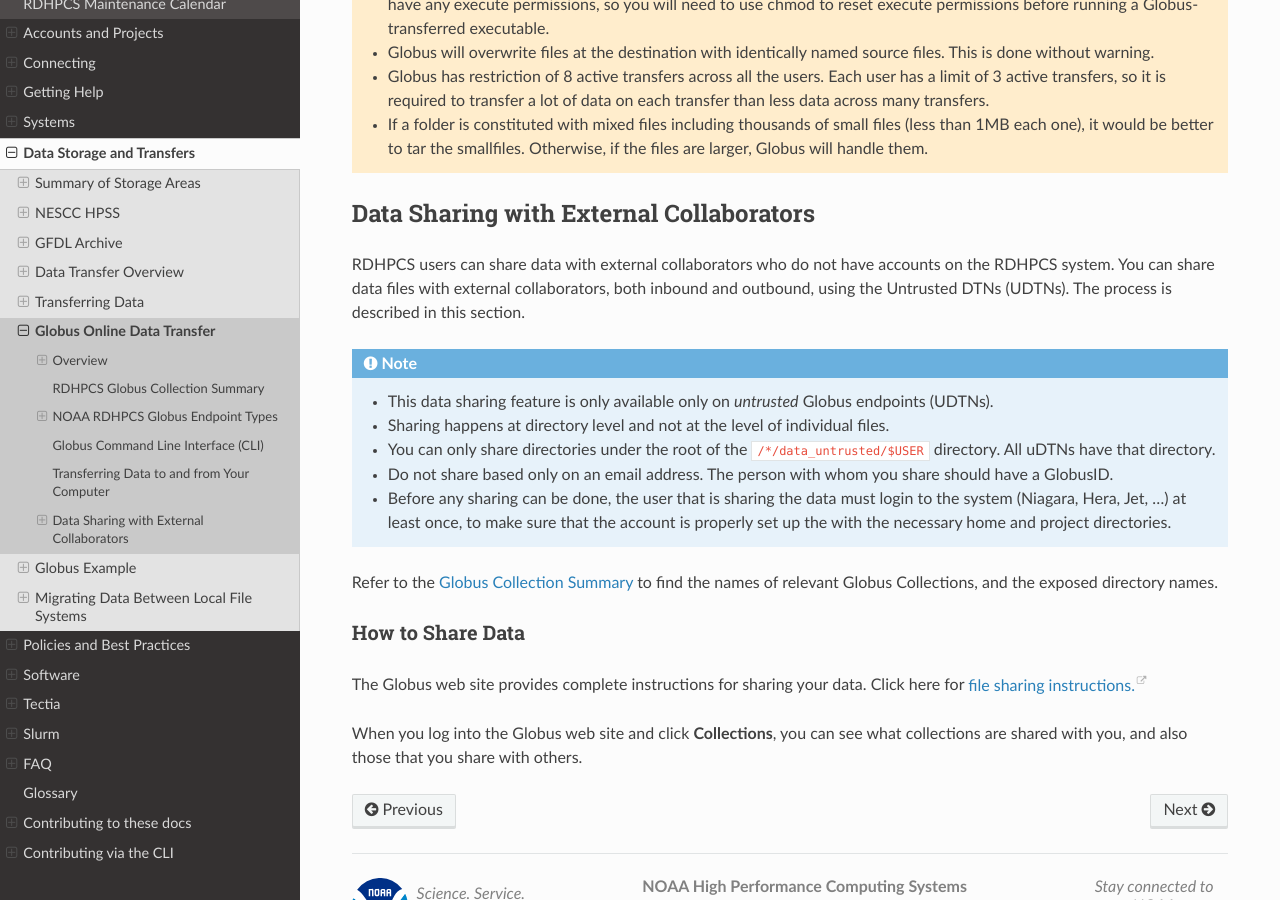
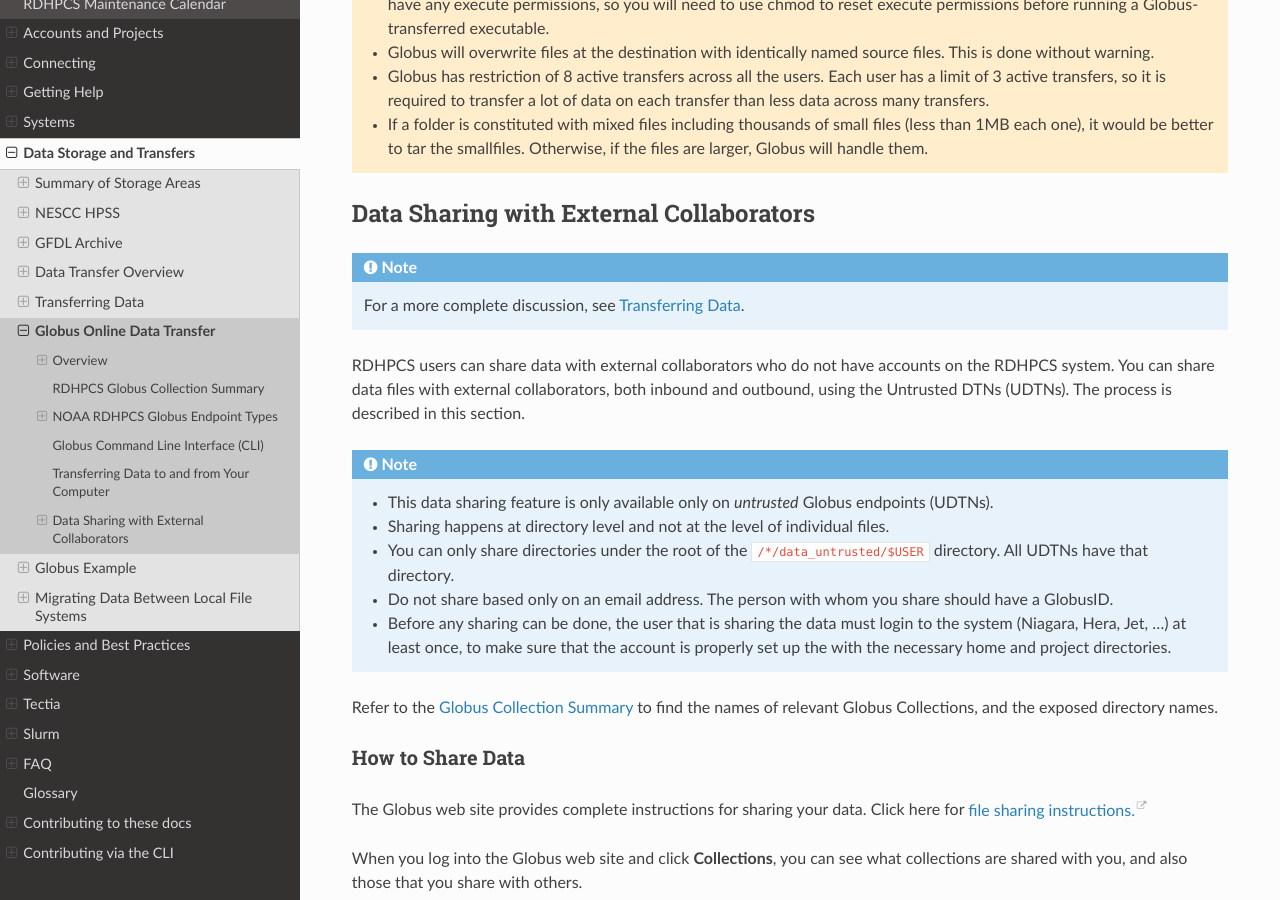
Before and after one commit to NOAA-RDHPCS/noaa-rdhpcs.github.io, a Sphinx documentation site: the page built from source/data/globus_online_data_transfer.rst, in a window 1280 px wide and 900 px high, scrolled down 3041 px. Built offline with Sphinx 7.4.7 and the Read the Docs theme 3.1.0, drawn with Linux system fonts in a browser that asks for light colours.

Commit message:
accepting your suggestion

```diff
--- a/source/data/globus_online_data_transfer.rst
+++ b/source/data/globus_online_data_transfer.rst
@@ -251,6 +251,10 @@ Endpoint.
 Data Sharing with External Collaborators
 ========================================
 
+.. Note::
+
+  For a more complete discussion, see :ref:`transferring-data`.
+
 RDHPCS users can share data with external collaborators who do not have
 accounts on the RDHPCS system. You can share data files with external
 collaborators, both inbound and outbound, using the Untrusted DTNs (UDTNs). The
@@ -260,7 +264,7 @@ process is described in this section.
 
   * This data sharing feature is only available only on *untrusted* Globus endpoints (UDTNs).
   * Sharing happens at directory level and not at the level of individual files.
-  * You can only share directories under the root of the ``/*/data_untrusted/$USER`` directory. All uDTNs have that directory.
+  * You can only share directories under the root of the ``/*/data_untrusted/$USER`` directory. All UDTNs have that directory.
   * Do not share based only on an email address. The person with whom you share should have a GlobusID.
   * Before any sharing can be done, the user that is sharing the data
     must login to the system (Niagara, Hera, Jet, ...) at least once,
```
